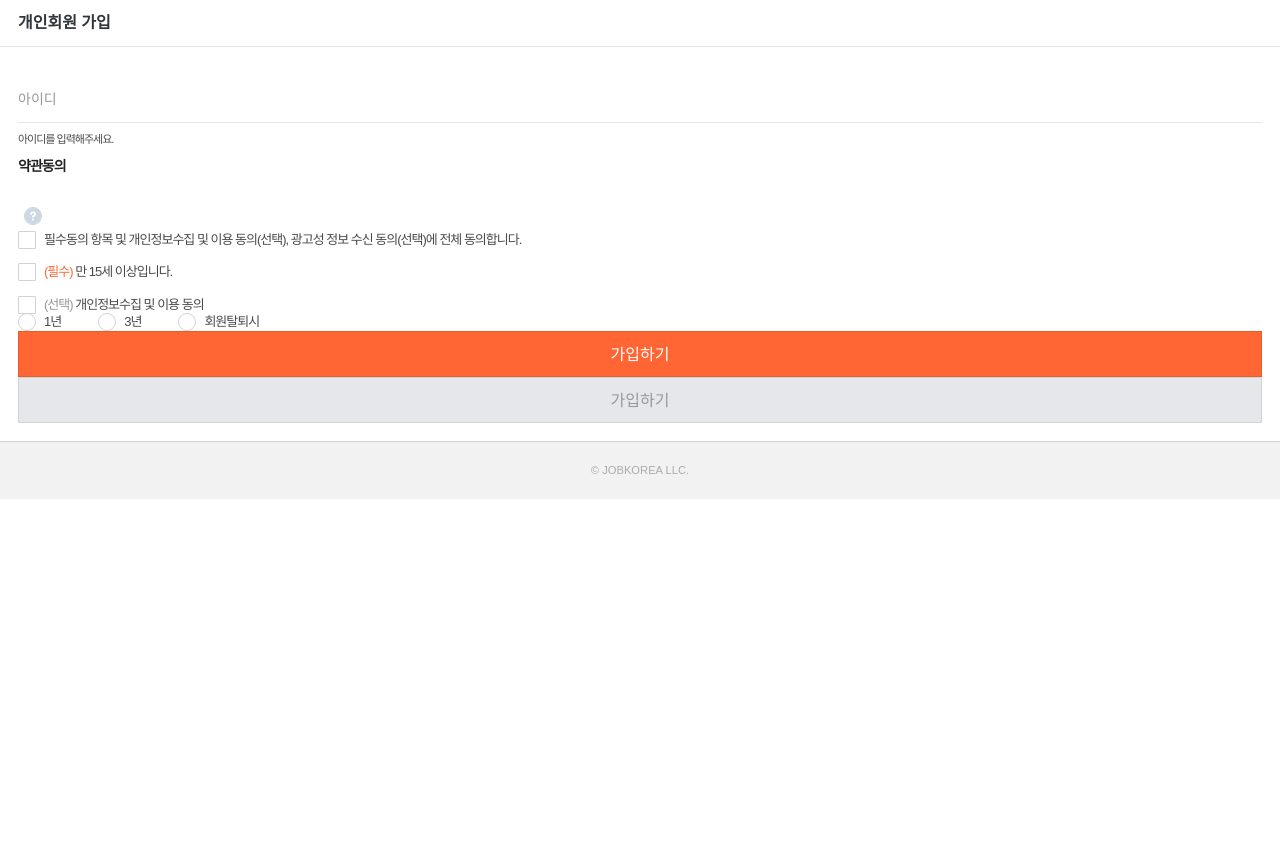
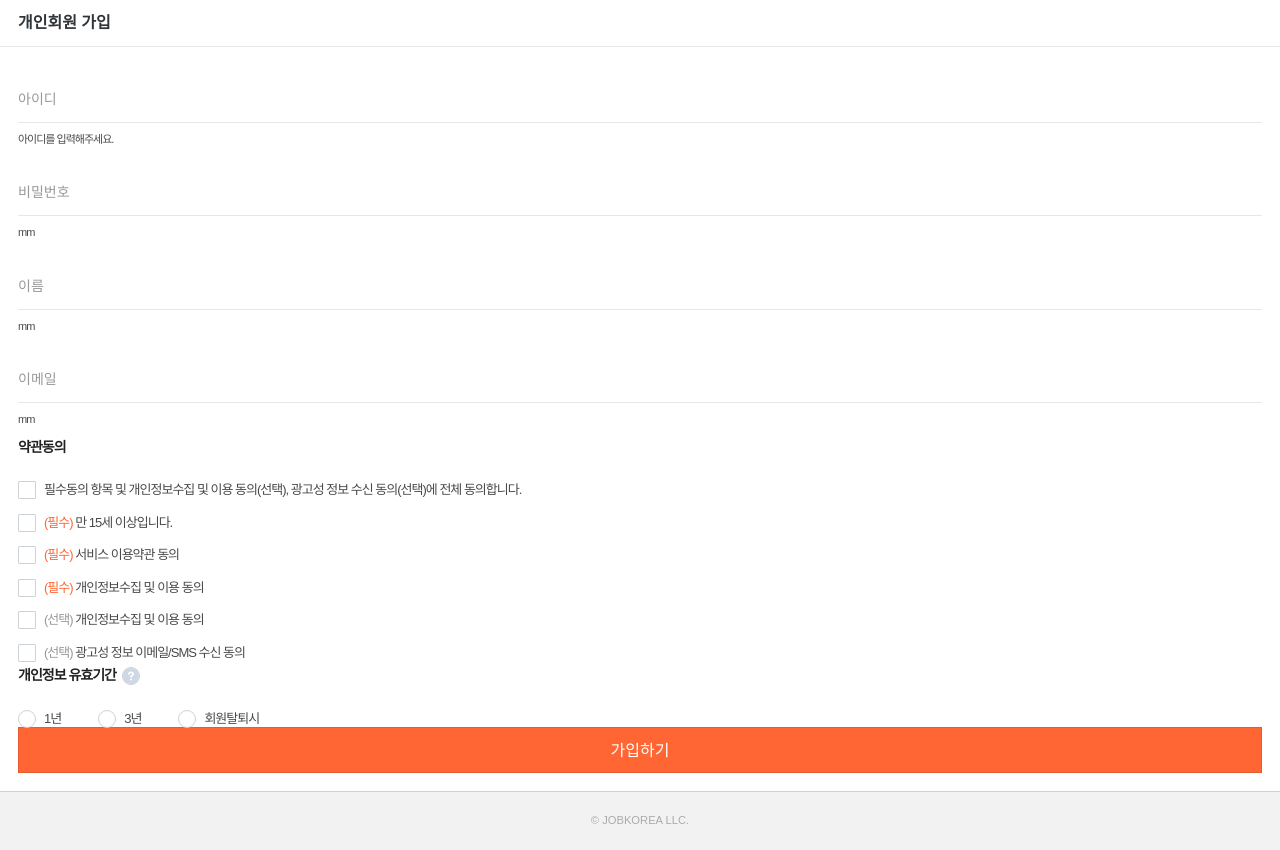
Before and after one commit to jin-2/signUp, a Next.js app: page / in a window 1280 px wide. Before the commit the page ends 800 px from the top, so only its background shows below. Built offline with nearby package versions, Linux system fonts and the light colour scheme.

Commit message:
form 요소 name 추가

```diff
--- a/components/Checkbox/index.tsx
+++ b/components/Checkbox/index.tsx
@@ -2,13 +2,14 @@ import styled from "styled-components";
 
 interface CheckboxProps {
   children: React.ReactNode;
+  name: string;
 }
 
-export default function Checkbox({ children }: CheckboxProps) {
+export default function Checkbox({ children, name }: CheckboxProps) {
   return (
     <CheckboxEl>
       <label className="label">
-        <input type="checkbox" className="visually-hidden" />
+        <input type="checkbox" name={name} className="visually-hidden" />
         <span className="label-text">{children}</span>
       </label>
     </CheckboxEl>
--- a/components/Input/index.tsx
+++ b/components/Input/index.tsx
@@ -1,7 +1,8 @@
 import styled from "styled-components";
 
 interface InputProps {
-  type: "text" | "email";
+  name: string;
+  type: "text" | "email" | "password";
   label: string;
   message: string;
   maxlength: number;
@@ -9,6 +10,7 @@ interface InputProps {
 }
 
 export default function Input({
+  name,
   type,
   label,
   message,
@@ -19,6 +21,7 @@ export default function Input({
     <InputEl>
       <label className="label">
         <input
+          name={name}
           type={type}
           className="input"
           maxLength={maxlength}
--- a/components/Radio/index.tsx
+++ b/components/Radio/index.tsx
@@ -2,13 +2,20 @@ import styled from "styled-components";
 
 interface RadioProps {
   children: React.ReactNode;
+  name: string;
+  value: string;
 }
 
-export default function Radio({ children }: RadioProps) {
+export default function Radio({ children, name, value }: RadioProps) {
   return (
     <RadioEl>
       <label className="label">
-        <input type="radio" className="visually-hidden" />
+        <input
+          type="radio"
+          name={name}
+          value={value}
+          className="visually-hidden"
+        />
         <span className="label-text">{children}</span>
       </label>
     </RadioEl>
--- a/components/Title/index.tsx
+++ b/components/Title/index.tsx
@@ -10,6 +10,7 @@ export default function Title({ children, element = "h2" }: TitleProps) {
 }
 
 const TitleEl = styled.h2`
+  display: inline-block;
   margin-bottom: 25px;
   color: #222;
   font-weight: bold;
--- a/pages/index.tsx
+++ b/pages/index.tsx
@@ -9,38 +9,93 @@ import Button from "components/Button";
 import ButtonIcon from "components/ButtonIcon";
 
 const Home: NextPage = () => {
+  const handleSubmit = (e: React.FormEvent<HTMLFormElement>) => {
+    e.preventDefault();
+  };
+
   return (
     <>
       <Head>
         <title>개인회원 가입 | 알바몬</title>
       </Head>
-      <form>
+      <form onSubmit={handleSubmit}>
         <Input
           type="text"
+          name="UserId"
           label="아이디"
           message="아이디를 입력해주세요."
           maxlength={16}
         />
 
-        <Title>약관동의</Title>
-        <ButtonIcon />
-        <Checkbox>
+        <Input
+          name="UserPwd"
+          type="password"
+          label="비밀번호"
+          message="mm"
+          maxlength={16}
+        />
+
+        <Input
+          name="Name"
+          type="text"
+          label="이름"
+          message="mm"
+          maxlength={12}
+        />
+
+        <Input
+          name="EmailId"
+          type="email"
+          label="이메일"
+          message="mm"
+          maxlength={50}
+        />
+
+        <div>
+          <Title>약관동의</Title>
+        </div>
+
+        <Checkbox name="agreeChkAll">
           필수동의 항목 및 개인정보수집 및 이용 동의(선택), 광고성 정보 수신
           동의(선택)에 전체 동의합니다.
         </Checkbox>
-        <Checkbox>
+
+        <Checkbox name="Agree5">
           <Mark>(필수)</Mark> 만 15세 이상입니다.
         </Checkbox>
-        <Checkbox>
+
+        <Checkbox name="Agree1">
+          <Mark>(필수)</Mark> 서비스 이용약관 동의
+        </Checkbox>
+
+        <Checkbox name="Agree2">
+          <Mark>(필수)</Mark> 개인정보수집 및 이용 동의
+        </Checkbox>
+
+        <Checkbox name="Agree4">
           <Mark color="secondary">(선택)</Mark> 개인정보수집 및 이용 동의
         </Checkbox>
 
-        <Radio>1년</Radio>
-        <Radio>3년</Radio>
-        <Radio>회원탈퇴시</Radio>
+        <Checkbox name="Agree3">
+          <Mark color="secondary">(선택)</Mark> 광고성 정보 이메일/SMS 수신 동의
+        </Checkbox>
+
+        <div>
+          <Title>개인정보 유효기간</Title>
+          <ButtonIcon />
+        </div>
+
+        <Radio name="Valid_Day_Cnt" value="365">
+          1년
+        </Radio>
+        <Radio name="Valid_Day_Cnt" value="1095">
+          3년
+        </Radio>
+        <Radio name="Valid_Day_Cnt" value="0">
+          회원탈퇴시
+        </Radio>
 
         <Button>가입하기</Button>
-        <Button disabled={true}>가입하기</Button>
       </form>
     </>
   );
```
